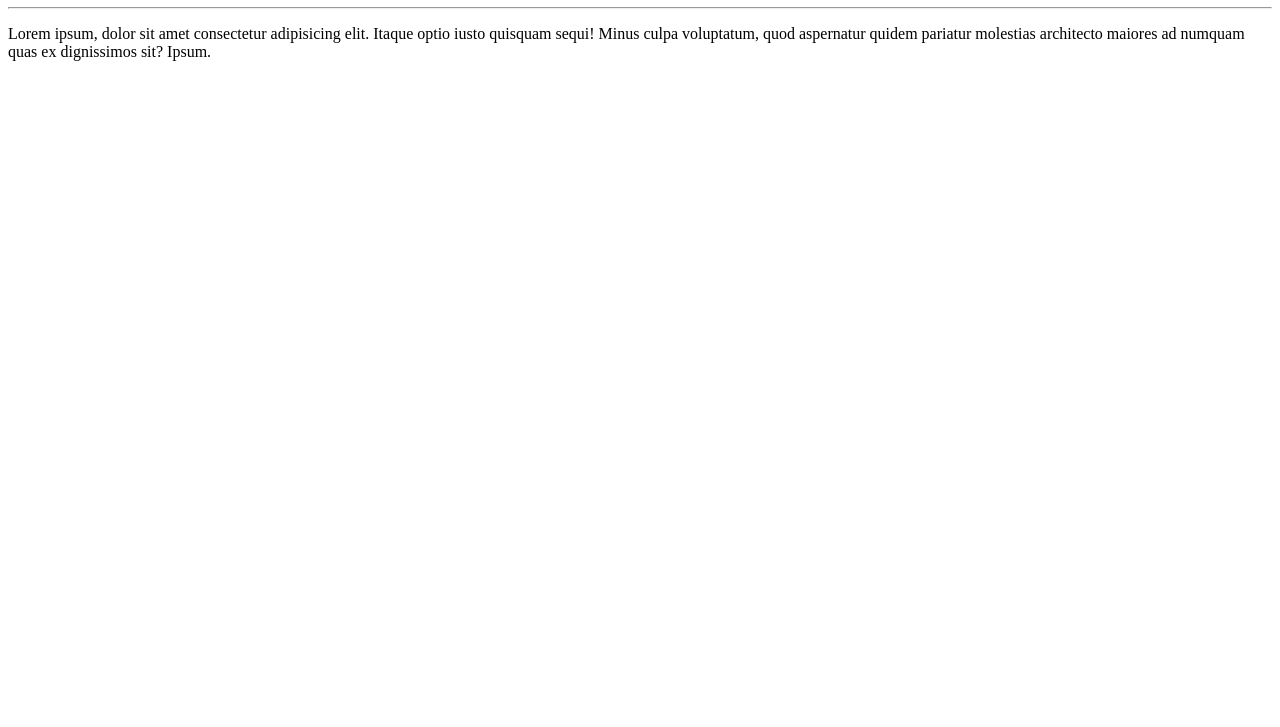
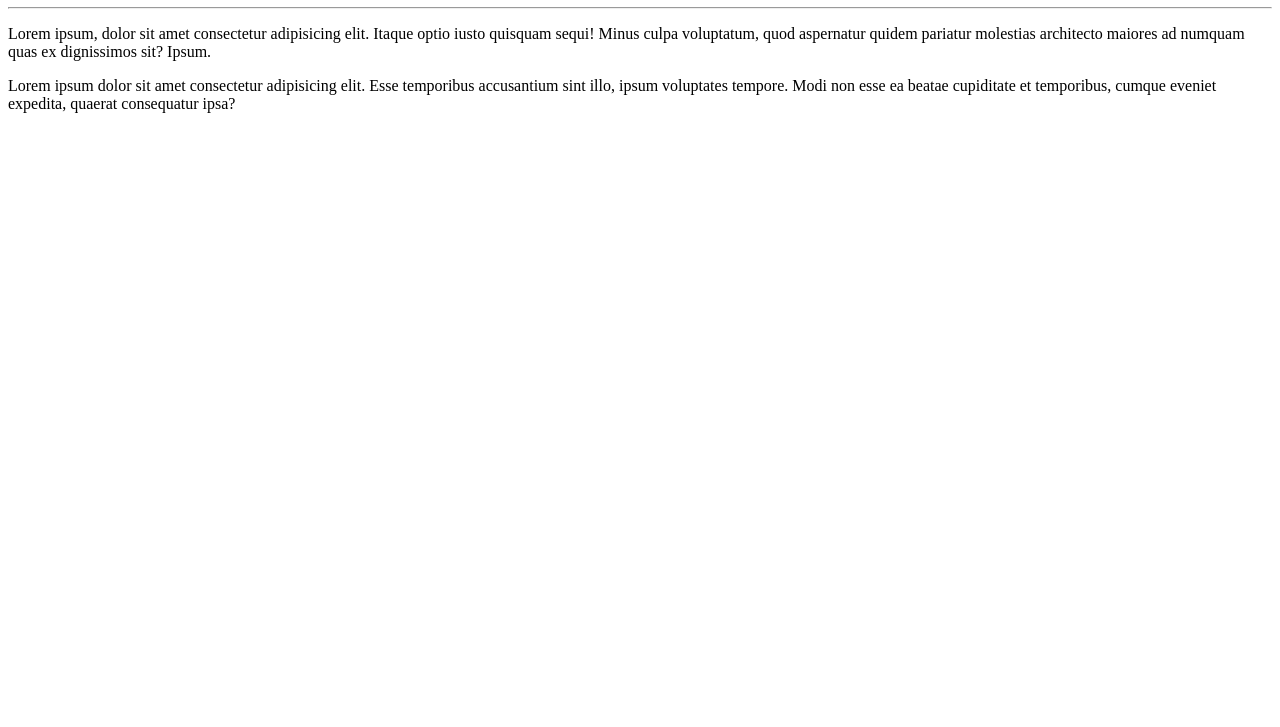
Before and after one commit to lucasprogamer01/Ola-mundo, a plain HTML site: page site-exemplo/index.html in a window 1280 px wide. Shown: the part 73-800 px from the top of the page. Drawn offline with Linux system fonts and the light colour scheme.

Commit message:
adicionei um parágrafo

```diff
--- a/site-exemplo/index.html
+++ b/site-exemplo/index.html
@@ -10,5 +10,6 @@
     <h1>Olá, mundo!</h1>
    <hr>
     <p>Lorem ipsum, dolor sit amet consectetur adipisicing elit. Itaque optio iusto quisquam sequi! Minus culpa voluptatum, quod aspernatur quidem pariatur molestias architecto maiores ad numquam quas ex dignissimos sit? Ipsum.</p>
+    <p>Lorem ipsum dolor sit amet consectetur adipisicing elit. Esse temporibus accusantium sint illo, ipsum voluptates tempore. Modi non esse ea beatae cupiditate et temporibus, cumque eveniet expedita, quaerat consequatur ipsa?</p>
 </body>
 </html>
```
